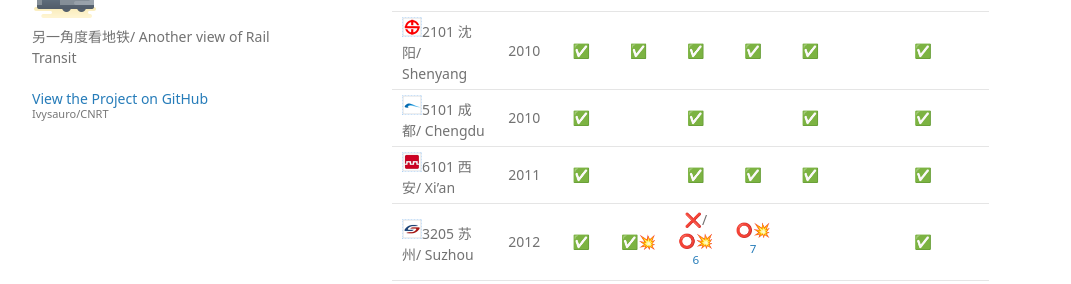
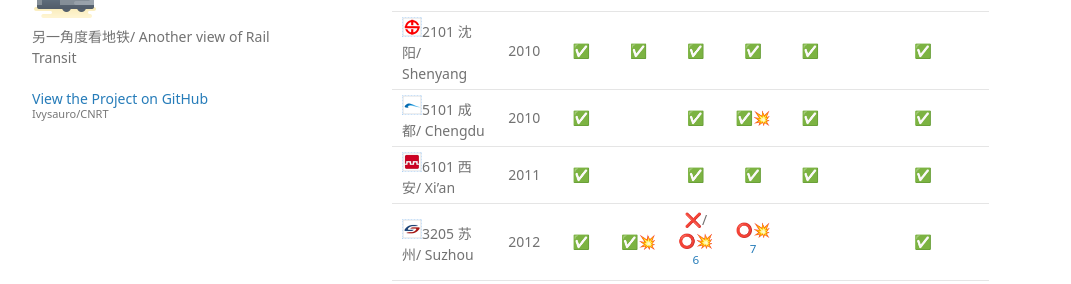
Before and after one commit to Ivysauro/CNRT, a Jekyll site: the page built from data/Pay.md, in a window 1280 px wide and 900 px high, scrolled down 1879 px. Shown: the part 152-436 px from the top of the window, without its empty margins (178-1249 px from the left). Built offline with Jekyll 4.4.1, drawn with Linux system fonts in a browser that asks for light colours; some web fonts are replaced; our own code applies the rules of GitHub Pages for plain Markdown files; a script that is not in the unit is left out.

Commit message:
🍊更新成都数据
成都地铁支持微信乘车码

```diff
--- a/data/Pay.md
+++ b/data/Pay.md
@@ -57,7 +57,7 @@
 | <img src="https://raw.githubusercontent.com/Ivysauro/CNRT/master/images/city/nj.gif" width="20" hegiht="20"/>3201 南京/ Nanjing | 2005 | ✅ | ✅ | ✅ | | ✅ | | ✅ | <img src="https://raw.githubusercontent.com/Ivysauro/CNRT/master/images/Suning Pay.png" width="20" hegiht="20" alt="Suning Pay"/> |
 | | | <img src="https://raw.githubusercontent.com/Ivysauro/CNRT/master/images/T-Union.png" width="25" hegiht="25" alt="T-Union"/> | <img src="https://raw.githubusercontent.com/Ivysauro/CNRT/master/images/Unionpay NFC.png" width="35" hegiht="35" alt="Unionpay Quickpass"/> | <img src="https://raw.githubusercontent.com/Ivysauro/CNRT/master/images/Alipay.png" width="25" hegiht="25" alt="Alipay"/> | <img src="https://raw.githubusercontent.com/Ivysauro/CNRT/master/images/WeChat Pay.png" width="20" hegiht="20" alt="WeChat Pay"/> | <img src="https://raw.githubusercontent.com/Ivysauro/CNRT/master/images/Unionpay.png" width="20" hegiht="20" alt="Unionpay App"/> | <img src="https://raw.githubusercontent.com/Ivysauro/CNRT/master/images/contactless.gif" width="25" hegiht="25" alt="Global Cards"/> | <img src="https://raw.githubusercontent.com/Ivysauro/CNRT/master/images/Rail Transit.png" width="20" hegiht="20" alt="Transit Apps"/> | |
 | <img src="https://raw.githubusercontent.com/Ivysauro/CNRT/master/images/city/sy.gif" width="20" hegiht="20"/>2101 沈阳/ Shenyang | 2010 | ✅ | ✅ | ✅ | ✅ | ✅ | | ✅ | |
-| <img src="https://raw.githubusercontent.com/Ivysauro/CNRT/master/images/city/cd.gif" width="20" hegiht="20"/>5101 成都/ Chengdu | 2010 | ✅ | | ✅ | | ✅ | | ✅ | |
+| <img src="https://raw.githubusercontent.com/Ivysauro/CNRT/master/images/city/cd.gif" width="20" hegiht="20"/>5101 成都/ Chengdu | 2010 | ✅ | | ✅ | ✅💥 | ✅ | | ✅ | |
 | <img src="https://raw.githubusercontent.com/Ivysauro/CNRT/master/images/city/xa.gif" width="20" hegiht="20"/>6101 西安/ Xi'an | 2011 | ✅ | | ✅ | ✅ | ✅ | | ✅ | |
 | <img src="https://raw.githubusercontent.com/Ivysauro/CNRT/master/images/city/suz.gif" width="20" hegiht="20"/>3205 苏州/ Suzhou | 2012 | ✅ | ✅💥 | ❌/⭕💥[^suz] | ⭕💥[^suz2] | |  |✅ | |
 | <img src="https://raw.githubusercontent.com/Ivysauro/CNRT/master/images/city/km.gif" width="20" hegiht="20"/>5301 昆明/ Kunming | 2012 | ✅ | ✅ | ✅ | ✅ | ✅ |  |✅ | |
@@ -236,7 +236,7 @@
 | <img src="https://raw.githubusercontent.com/Ivysauro/CNRT/master/images/city/nj.gif" width="20" hegiht="20"/>3201 南京/ Nanjing | ✅ | ⭕- | ✅ | ✅ | ✅- | 80 |
 | | <img src="https://raw.githubusercontent.com/Ivysauro/CNRT/master/images/Alipay.png" width="25" hegiht="25" alt="Alipay"/> | <img src="https://raw.githubusercontent.com/Ivysauro/CNRT/master/images/WeChat Pay.png" width="20" hegiht="20" alt="WeChat Pay"/> | <img src="https://raw.githubusercontent.com/Ivysauro/CNRT/master/images/China Unionpay.png" width="30" hegiht="30" alt="Unionpay"/> | <img src="https://raw.githubusercontent.com/Ivysauro/CNRT/master/images/T-Union.png" width="25" hegiht="25" alt="T-Union"/> | <img src="https://raw.githubusercontent.com/Ivysauro/CNRT/master/images/NFC.png" width="25" hegiht="25" alt="NFC Local Card"/> | 得分/ Score |
 | <img src="https://raw.githubusercontent.com/Ivysauro/CNRT/master/images/city/sy.gif" width="20" hegiht="20"/>2101 沈阳/ Shenyang | ✅ | ✅ | ✅ | ✅ | ⭕ | 90 |
-| <img src="https://raw.githubusercontent.com/Ivysauro/CNRT/master/images/city/cd.gif" width="20" hegiht="20"/>5101 成都/ Chengdu | ✅ | ⭕ | ✅- | ✅ | ⭕- | 70 |
+| <img src="https://raw.githubusercontent.com/Ivysauro/CNRT/master/images/city/cd.gif" width="20" hegiht="20"/>5101 成都/ Chengdu | ✅ | ✅ | ✅- | ✅ | ⭕- | 80 |
 | <img src="https://raw.githubusercontent.com/Ivysauro/CNRT/master/images/city/xa.gif" width="20" hegiht="20"/>6101 西安/ Xi'an | ✅ | ✅ | ✅- | ✅ | ✅- | 90 |
 | <img src="https://raw.githubusercontent.com/Ivysauro/CNRT/master/images/city/suz.gif" width="20" hegiht="20"/>3205 苏州/ Suzhou | ⭕ | ⭕ | ✅- | ✅ | ✅ | 75 |
 | <img src="https://raw.githubusercontent.com/Ivysauro/CNRT/master/images/city/km.gif" width="20" hegiht="20"/>5301 昆明/ Kunming | ✅ | ✅ | ✅ | ✅ | ❌ | 80 |
```
